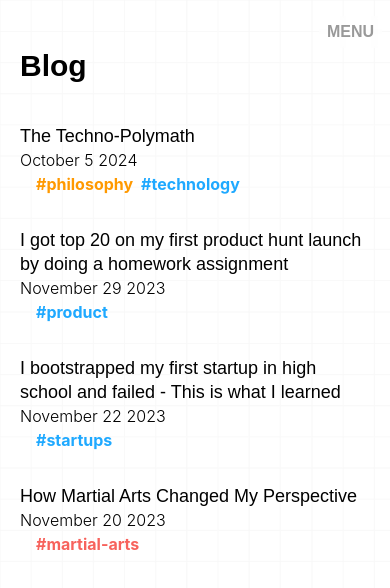
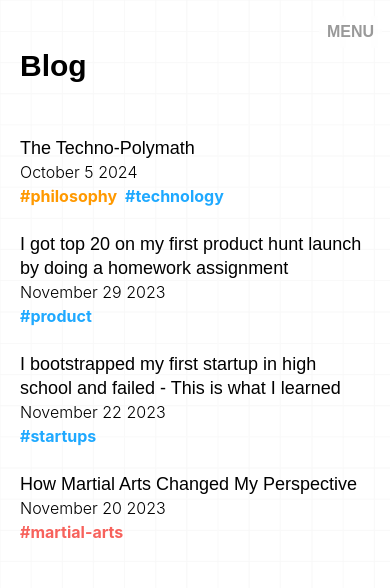
Before and after one commit to EbenZergaw/ebnzr-me, a Next.js app: page /posts in a window 390 px wide. Shown: the top 588 px of the page. Built offline with nearby package versions, Linux system fonts and the light colour scheme.

Commit message:
blog hover border margin fix

```diff
--- a/app/posts/page.tsx
+++ b/app/posts/page.tsx
@@ -71,7 +71,7 @@ function page() {
         {sortedPosts.map((post) => (
           <Link href={`/posts/${post.slug}`} passHref key={post.slug} className="cursor-pointer">
             <div className="
-            my-8 cursor-pointer
+            py-3 cursor-pointer
             hover:border-l-2 hover:dark:border-white hover:border-black hover:pl-2 hover:ml-[-8px] hover:transition-all
             "
             >
@@ -84,7 +84,7 @@ function page() {
                 </span>
               </div>
 
-              <div className="flex ml-4 lg:ml-0">
+              <div className="flex">
                 {post.meta.tags?.map((tag: string) => {
                   let tagClass = "";
                   if (tag === "martial arts") {
```
